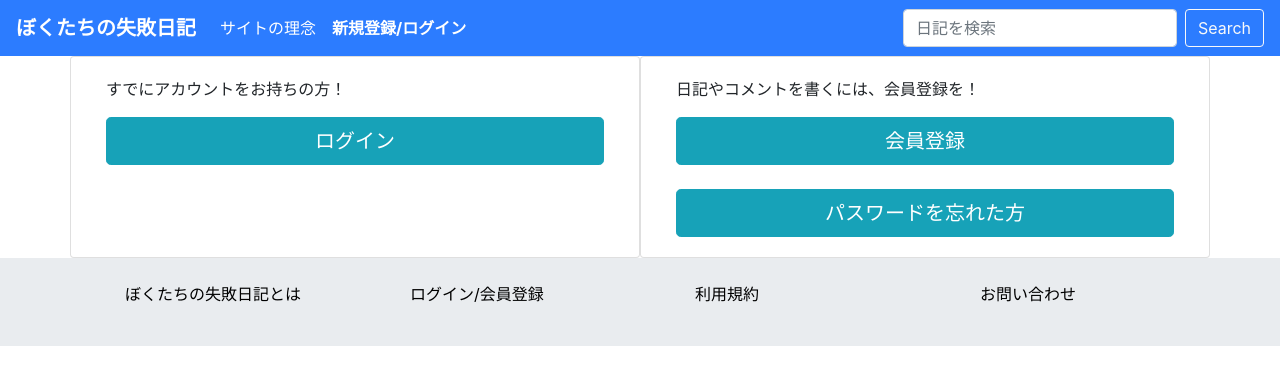
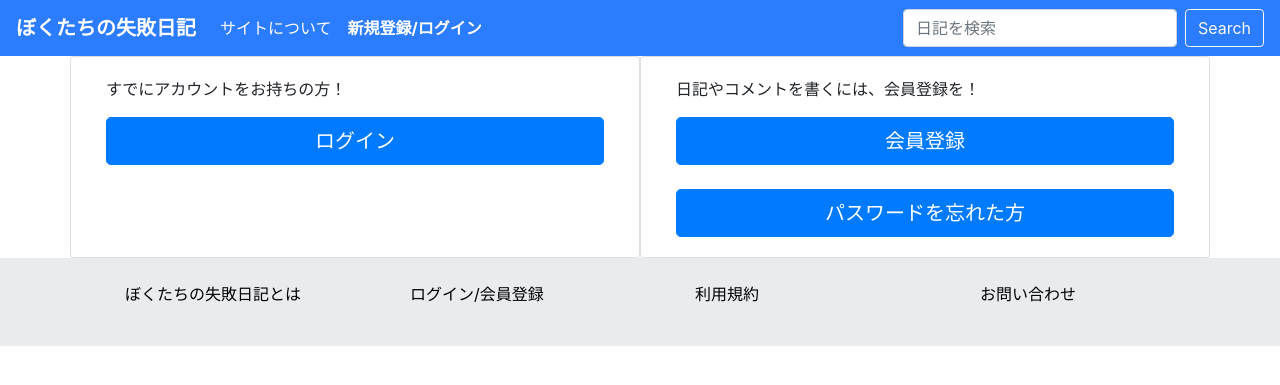
Before and after one commit to kiakata/failure-diary, a Django app: template nikki_project/nikki/templates/nikki/login.html in a window 1280 px wide. Shown: the top 385 px of the page. Run offline with Django 3.2, Linux system fonts and the light colour scheme; the template is opened without the code that fills it, so the values that code supplies are empty; some libraries are stand-ins or nearby versions.

Commit message:
[add] refs #12 Aboutページを追加

```diff
--- a/nikki_project/nikki/static/nikki/index.css
+++ b/nikki_project/nikki/static/nikki/index.css
@@ -13,14 +13,14 @@ main {
 }
 
 .category {
-  font-size: 1.5rem;
+  font-size: 1.2rem;
 }
 
 .post {
   background-color: white;
   box-shadow: rgba(0,0,0,0.1) 0px 1px 1px 0px;
   margin-bottom: 10px;
-  padding: 10px;
+  padding: 10px 20px;
   overflow:hidden;
 }
 
--- a/nikki_project/nikki/templates/nikki/article_list.html
+++ b/nikki_project/nikki/templates/nikki/article_list.html
@@ -20,11 +20,11 @@
           <a class="btn btn-primary btn-lg" href="{% url 'nikki:login' %}" role="button">日記を書く</a>
           {% endif %}
         </div>
-        <div class="col-9">
+        <div class="col-9 mt-3 mt-sm-0">
           {% load static %}
           <img class="" src="{% static 'nikki/images/level1.png' %}" alt="イラスト1">
           <img class=""  src="{% static 'nikki/images/level2.png' %}" alt="イラスト2">
-          <img class="d-none d-md-inline-block"  src="{% static 'nikki/images/level3.png' %}" alt="イラスト3">
+          <img class="d-none d-lg-inline-block"  src="{% static 'nikki/images/level3.png' %}" alt="イラスト3">
           <img  class="" src="{% static 'nikki/images/level4.png' %}" alt="イラスト4">
           <img class=" d-none d-md-inline-block" src="{% static 'nikki/images/level5.png' %}" alt="イラスト5">
           <img  class="" src="{% static 'nikki/images/level6.png' %}" alt="イラスト6">
--- a/nikki_project/nikki/templates/nikki/base.html
+++ b/nikki_project/nikki/templates/nikki/base.html
@@ -21,7 +21,7 @@
   <!-- header -->
   <header style="background-color: #2C7CFF;">
     <nav class="navbar navbar-expand-md navbar-light">
-      <a class="navbar-brand font-weight-bold" href="{% url 'nikki:index' %}" style="color: white;">ぼくたちの失敗日記</a>
+      <a class="navbar-brand font-weight-bold text-white" href="{% url 'nikki:index' %}">ぼくたちの失敗日記</a>
       <button class="navbar-toggler bg-light" type="button" data-toggle="collapse" data-target="#navbarSupportedContent" aria-controls="navbarSupportedContent" aria-expanded="false" aria-label="Toggle navigation">
         <span class="navbar-toggler-icon"></span>
       </button>
@@ -29,17 +29,17 @@
       <div class="collapse navbar-collapse" id="navbarSupportedContent">
         <ul class="navbar-nav mr-auto">
           <li class="nav-item">
-            <a class="nav-link" href="#" style="color: white;">サイトの理念 <span class="sr-only">(current)</span></a>
+            <a class="nav-link text-white" href="{% url 'nikki:about' %}">サイトについて <span class="sr-only">(current)</span></a>
           </li>
           <li class="nav-item">
             {% if user.is_authenticated %}
-            <a class="nav-link font-weight-bold" href="{% url 'nikki:logout' %}" style="color: white;">ログアウト</a>
+            <a class="nav-link font-weight-bold text-white" href="{% url 'nikki:logout' %}">ログアウト</a>
           </li>
           <li class="nav-item">
-            <a class="nav-link font-weight-bold"  href="{% url 'nikki:detail_user' user.pk %}" style="color: white;">{{ user.nickname }}</a>
+            <a class="nav-link font-weight-bold text-white"  href="{% url 'nikki:detail_user' user.pk %}">{{ user.nickname }}</a>
           </li>
             {% else %}
-            <a class="nav-link font-weight-bold" href="{% url 'nikki:login' %}" style="color: white;">新規登録/ログイン</a>
+            <a class="nav-link font-weight-bold text-white" href="{% url 'nikki:login' %}">新規登録/ログイン</a>
             {% endif %}
           </li>
         </ul>
@@ -61,7 +61,7 @@
       <div class="row">
         <div class="col-12 col-md-6 col-lg-3">
           <ul style="list-style: none;" class="">
-            <li><a href="#" style="text-decoration: none; color:black">ぼくたちの失敗日記とは</a></li>
+            <li><a href="{% url 'nikki:about' %}" style="text-decoration: none; color: black">ぼくたちの失敗日記とは</a></li>
           </ul>
         </div>
         <div class="col-12 col-md-6 col-lg-3">
--- a/nikki_project/nikki/templates/nikki/login.html
+++ b/nikki_project/nikki/templates/nikki/login.html
@@ -9,7 +9,7 @@
         <form action="{% url 'nikki:login' %}" method="POST">
           {{ form.non_field_errors }} {% for field in form %} {{ field }} {{ field.errors }}
           <hr> {% endfor %}
-          <button type="submit" class="btn btn-info btn-lg btn-block">ログイン</button>
+          <button type="submit" class="btn btn-primary btn-lg btn-block">ログイン</button>
           <input type="hidden" name="next" value="{{ next }}" /> {% csrf_token %}
         </form>
       </div>
@@ -20,8 +20,8 @@
     <div class="card col-md-6">
       <div class="card-body">
         <p>日記やコメントを書くには、会員登録を！</p>
-        <a href="{% url 'nikki:create_user' %}" class="btn btn-info btn-lg btn-block">会員登録</a>
-        <a href="{% url 'nikki:password_reset' %}" class="btn btn-info btn-lg btn-block mt-4" >パスワードを忘れた方</a>
+        <a href="{% url 'nikki:create_user' %}" class="btn btn-primary btn-lg btn-block">会員登録</a>
+        <a href="{% url 'nikki:password_reset' %}" class="btn btn-primary btn-lg btn-block mt-4" >パスワードを忘れた方</a>
       </div>
     </div>
     <!-- 右側、会員登録エリアおわり -->
--- a/nikki_project/nikki/urls.py
+++ b/nikki_project/nikki/urls.py
@@ -8,6 +8,7 @@ urlpatterns = [
     path('login/', views.Login.as_view(), name='login'),
     path('logout/', views.Logout.as_view(), name='logout'),
     path('search/', views.SearchList.as_view(), name='search'),
+    path('about/', views.AboutView.as_view(), name='about'),
     # User
     path('create_user/', views.CreateUser.as_view(), name='create_user'),
     path('create_user/done', views.CreateUserDone.as_view(), name='create_user_done'),
--- a/nikki_project/nikki/views.py
+++ b/nikki_project/nikki/views.py
@@ -194,6 +194,10 @@ class PasswordResetComplete(PasswordResetCompleteView):
     template_name = 'nikki/password_reset_complete.html'
 
 
+class AboutView(generic.TemplateView):
+    template_name = 'nikki/about.html'
+
+
 class SearchList(generic.ListView):
     model = Article
     template_name = 'nikki/search_list.html'
```
Also changed, not shown: nikki_project/nikki/static/nikki/common.css (+8 -0 lines), nikki_project/nikki/templates/nikki/about.html (added, +28 -0 lines), nikki_project/db.sqlite3.
